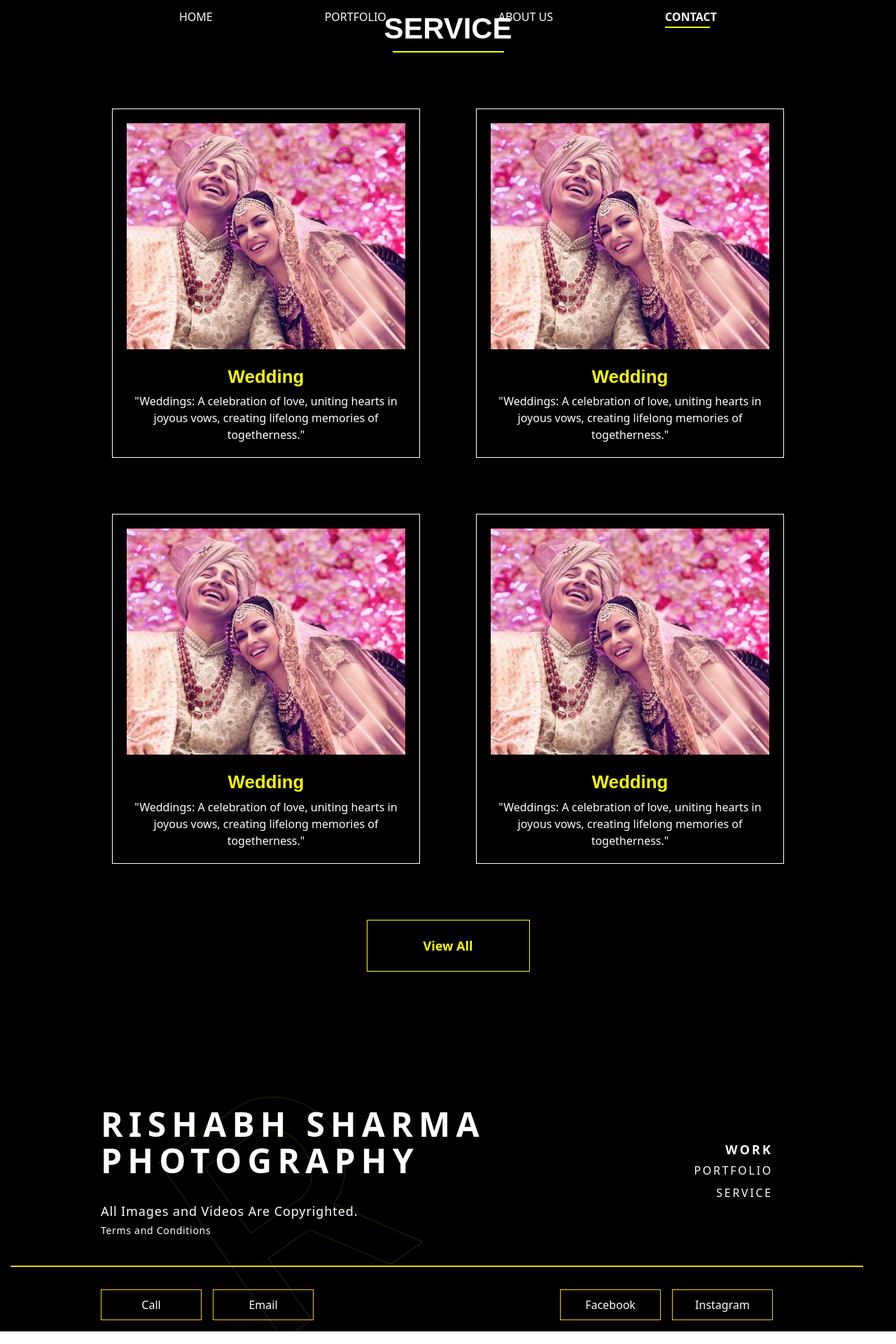
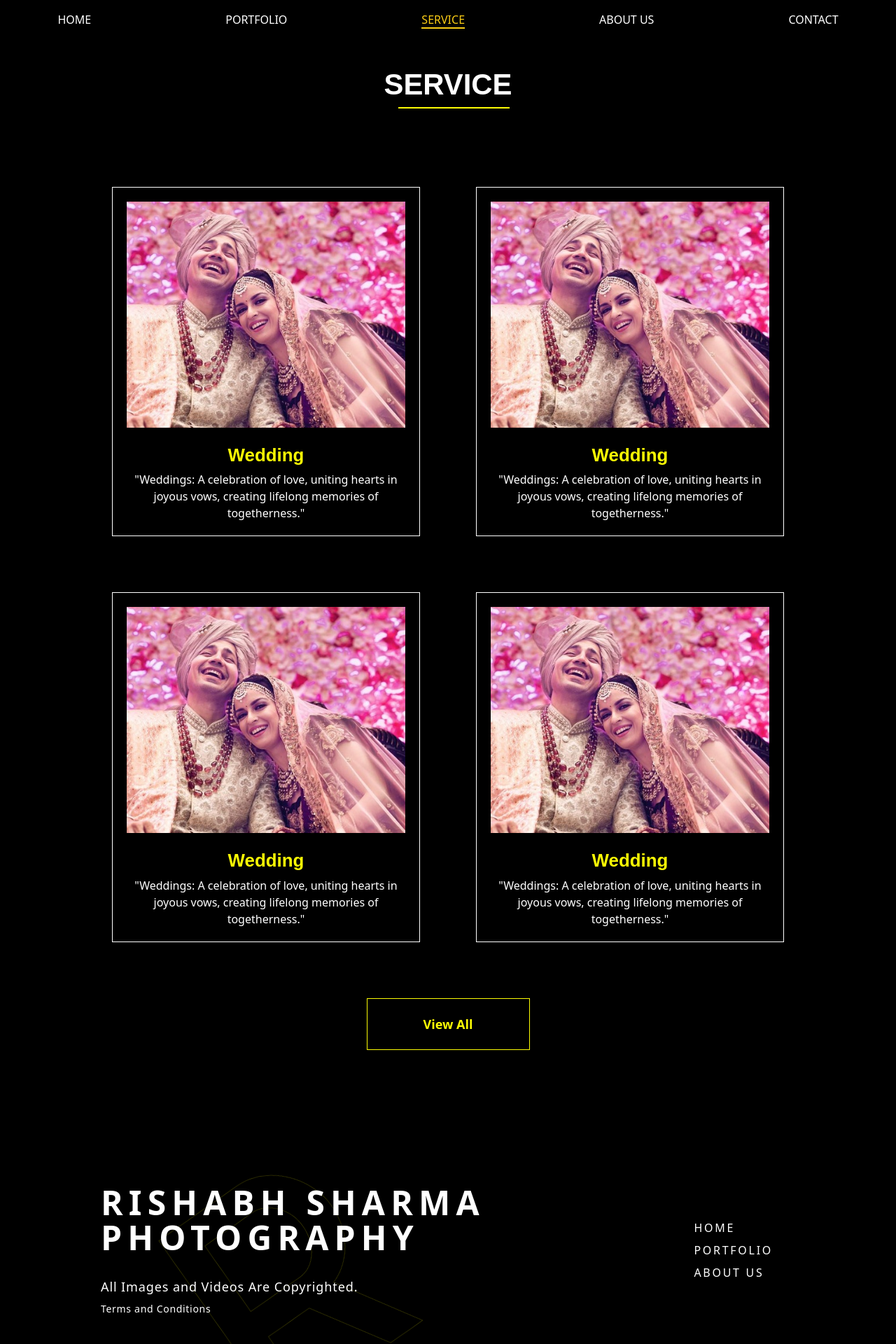
Before and after one commit to Ta-Run/weddingPortoflio, a React (Create React App) app: page /service in a window 1280 px wide. Shown: the top 1920 px of the page at 70% size. Built offline with nearby package versions, Linux system fonts and the light colour scheme.

Commit message:
Add footer component and resolve merge conflicts

```diff
--- a/src/App.js
+++ b/src/App.js
@@ -1,18 +1,21 @@
-import React from 'react';
-import { BrowserRouter as Router, Routes, Route } from 'react-router-dom';
-import Home from './componenets/home.jsx';
-import Portfolio from './componenets/portfolio.jsx';
-import Service from './componenets/service.jsx';
-import AboutUs from './componenets/aboutUs.jsx';
-import Footer from './componenets/footer.jsx';
-import Header from './componenets/header.jsx';
-import './App.css';
+// App.jsx
+import React, { useRef } from "react";
+import { BrowserRouter as Router, Routes, Route } from "react-router-dom";
+import Home from "./componenets/home.jsx";
+import Portfolio from "./componenets/portfolio.jsx";
+import Service from "./componenets/service.jsx";
+import AboutUs from "./componenets/aboutUs.jsx";
+import Footer from "./componenets/footer.jsx";
+import Header from "./componenets/header.jsx";
+import "./App.css";
 
 function App() {
+  const footerRef = useRef(null); // Reference for the footer
+
   return (
     <Router>
       <div className="flex flex-col min-h-screen bg-black text-white">
-        <Header />
+        <Header footerRef={footerRef} /> {/* Pass footerRef to Header */}
         <main className="flex-grow">
           <Routes>
             <Route path="/" element={<Home />} />
@@ -21,8 +24,7 @@ function App() {
             <Route path="/about-us" element={<AboutUs />} />
           </Routes>
         </main>
-        <Footer />
-
+        <Footer ref={footerRef} /> {/* Attach ref to Footer */}
       </div>
     </Router>
   );
--- a/src/componenets/footer.jsx
+++ b/src/componenets/footer.jsx
@@ -1,62 +1,94 @@
-import React from "react";
-import image from "../assests/ccc128.jpg";
+import React, { forwardRef } from "react";
+import { useNavigate, useLocation } from "react-router-dom"; // Import useLocation to get current path
+import image from "../assests/ccc128.jpg"; // Adjust the path if needed
 
-function Footer() {
+const Footer = forwardRef((props, ref) => {
+  const navigate = useNavigate(); // Hook to navigate
+  const location = useLocation(); // Hook to get current location
+
+  // Define the active path
+  const activePath = location.pathname; // This gets the current active path
+
+  // Define routes
+  const routes = [
+    { path: "/", name: "HOME" },
+    { path: "/portfolio", name: "PORTFOLIO" },
+    { path: "/service", name: "SERVICE" },
+    { path: "/about-us", name: "ABOUT US" },
+  ];
+
+  // Function to handle page change
+  const handlePageChange = (path) => {
+    navigate(path); // Navigate to the selected path
+  };
+
   return (
-    <footer className="bg-red relative w-full text-white mt-40 bg-black overflow-hidden">
+    <footer
+      ref={ref}
+      className="relative w-full text-white mt-40 bg-black overflow-hidden"
+    >
       {/* Watermark as background */}
       <div className="absolute inset-0 h-full w-full overflow-hidden">
-        {" "}
-        {/* Add h-full and w-full */}
         <div
           className="absolute transform rotate-[-6deg]"
           style={{
-            width: "450px", // Adjusted width
-            height: "612px", // Adjusted height
-            top: "-145px", // Fine-tuned top value to balance positioning
-            left: "181px", // Adjust left to show the image properly
+            width: "450px",
+            height: "612px",
+            top: "-145px",
+            left: "181px",
             backgroundImage: `url(${image})`,
-            backgroundSize: "cover", // Ensures the image covers the div without leaving white space
-            backgroundPosition: "center", // Centers the image both horizontally and vertically
-            backgroundRepeat: "no-repeat", // No repeat to avoid duplication of image
+            backgroundSize: "cover",
+            backgroundPosition: "center",
+            backgroundRepeat: "no-repeat",
           }}
         ></div>
       </div>
 
       {/* Footer Content */}
-      <div className="relative z-10 container mx-auto p-4 flex justify-between">
-        <div className="pl-32">
-          <h1 className="text-left font-bold text-5xl leading-[52px] tracking-[0.17em]">
+      <div className="relative z-10 container mx-auto p-4 flex flex-col md:flex-row justify-between items-center text-center md:text-left">
+        {/* Left Section */}
+        <div className="mb-4 md:mb-0 md:pl-32 w-full md:w-auto">
+          <h1 className="font-bold text-5xl leading-[52px] tracking-[0.17em]">
             RISHABH SHARMA
           </h1>
-          <h2 className="text-left font-bold text-5xl leading-[52px] tracking-[0.17em] mb-4">
+          <h2 className="font-bold text-4xl md:text-5xl leading-[52px] tracking-[0.17em] mb-4">
             PHOTOGRAPHY
           </h2>
-          <p className="text-lg mt-8 tracking-[0.05em] opacity-100 w-96 h-6">
+          <p className="text-lg mt-8 tracking-[0.05em] opacity-100">
             All Images and Videos Are Copyrighted.
           </p>
           <p className="text-sm mt-2 tracking-[0.05em]">Terms and Conditions</p>
         </div>
 
-        {/* Work Section */}
-        <div className="flex flex-col items-end justify-center text-right pr-40">
-          <h2 className="text-lg font-bold tracking-[0.17em]">WORK</h2>
+        {/* Navigation Links */}
+        <div className="flex flex-col items-center md:items-end justify-center pr-0 md:pr-40 w-full md:w-auto">
           <ul className="list-none">
-            <li className="py-1 tracking-[0.17em]">PORTFOLIO</li>
-            <li className="py-1 tracking-[0.17em]">SERVICE</li>
+            {routes
+              .filter((route) => route.path !== activePath) // Exclude the active page
+              .map((route) => (
+                <li key={route.path} className="py-1 tracking-[0.17em]">
+                  <button
+                    onClick={() => handlePageChange(route.path)}
+                    className="text-white hover:text-yellow-400 transition-colors duration-300"
+                  >
+                    {route.name}
+                  </button>
+                </li>
+              ))}
           </ul>
         </div>
       </div>
 
       {/* Centered Yellow Line */}
-      <div className="relative z-20 flex justify-center mt-4">
-        <div className="border-t-2 border-yellow-400 w-[1218px] mt-2 mr-8"></div>
-      </div>
+     <div className="relative z-20 flex justify-center mt-4">
+  <div className="border-t-2 border-yellow-400 w-[1218px] mt-2 mx-auto md:mx-0 md:mr-8"></div>
+</div>
 
-      {/* Button Layout Below the Yellow Line */}
-      <div className="relative z-10 container mx-auto p-4 flex justify-between mt-4">
+
+      {/* Buttons Layout Below the Yellow Line */}
+      <div className="relative z-10 container mx-auto p-4 flex flex-col sm:flex-row justify-between mt-4">
         {/* Call and Email Buttons */}
-        <div className="flex space-x-4 ml-32">
+        <div className="flex space-x-4 ml-0 sm:ml-32 mb-4 sm:mb-0 justify-center sm:justify-start">
           <a href="tel:+1234567890">
             <button className="border border-yellow-400 text-white hover:bg-yellow-500 hover:text-black transition-colors duration-300 w-36 h-11">
               Call
@@ -73,8 +105,8 @@ function Footer() {
           </a>
         </div>
 
-        {/* Facebook and Instagram Buttons */}
-        <div className="flex space-x-4 mr-40">
+        {/* Social Media Buttons */}
+        <div className="flex space-x-4 mr-0 sm:mr-40 justify-center sm:justify-start">
           <a
             href="https://www.facebook.com/"
             target="_blank"
@@ -97,6 +129,6 @@ function Footer() {
       </div>
     </footer>
   );
-}
+});
 
 export default Footer;
--- a/src/componenets/header.jsx
+++ b/src/componenets/header.jsx
@@ -1,52 +1,238 @@
-import React from 'react';
-import { NavLink, useLocation } from 'react-router-dom';
+import React, { useState } from "react";
+import { NavLink } from "react-router-dom";
 
-const Header = () => {
-  const location = useLocation(); // Get current location
+const Header = ({ footerRef }) => {
+  const [activeLink, setActiveLink] = useState("");
+  const [isMobileMenuOpen, setIsMobileMenuOpen] = useState(false);
+
+  const handleScrollToFooter = () => {
+    if (footerRef.current) {
+      footerRef.current.scrollIntoView({ behavior: "smooth" });
+      setActiveLink("contact");
+      setIsMobileMenuOpen(false);
+    }
+  };
+
+  const toggleMobileMenu = () => {
+    setIsMobileMenuOpen(!isMobileMenuOpen);
+  };
 
   return (
-    <header className="absolute top-0 left-0 right-0 bg-transparent text-white py-3 z-50 transition-colors duration-300 ease-in-out">
-      <nav className="container mx-auto flex justify-center items-center px-8">
-        <ul className="flex space-x-24 justify-between w-full max-w-3xl">
-          <li className="relative group">
+    <header className="absolute top-0 left-0 right-0 bg-transparent text-white py-4 z-50">
+      <nav className="container mx-auto px-6 md:px-8 flex items-center">
+        {/* Mobile Menu Button */}
+        <div className="md:hidden mb-2">
+          <button
+            onClick={toggleMobileMenu}
+            className="focus:outline-none text-4xl ml-4" // Increased size
+          >
+            <span className="text-white">
+              {isMobileMenuOpen ? (
+                <svg
+                  xmlns="http://www.w3.org/2000/svg"
+                  className="h-8 w-8" // Increased size
+                  fill="none"
+                  viewBox="0 0 24 24"
+                  stroke="currentColor"
+                  strokeWidth="2.5" // Increased stroke width
+                >
+                  <path strokeLinecap="round" strokeLinejoin="round" d="M6 18L18 6M6 6l12 12" />
+                </svg>
+              ) : (
+                <svg
+                  xmlns="http://www.w3.org/2000/svg"
+                  className="h-8 w-8" // Increased size
+                  fill="none"
+                  viewBox="0 0 24 24"
+                  stroke="currentColor"
+                  strokeWidth="2.5" // Increased stroke width
+                >
+                  <path strokeLinecap="round" strokeLinejoin="round" d="M4 6h16M4 12h16m-7 6h7" />
+                </svg>
+              )}
+            </span>
+          </button>
+        </div>
+
+        {/* Navbar Links for Desktop */}
+        <ul className="hidden md:flex flex-row items-center gap-4 md:gap-[12rem] mx-auto">
+          <li>
             <NavLink
               to="/"
-              className={({ isActive }) => `hover:text-gray-300 cursor-pointer ${isActive ? 'font-bold' : ''}`}
+              className={({ isActive }) =>
+                `hover:text-gray-300 transition-all duration-300 ${
+                  isActive || activeLink === "home"
+                    ? "text-yellow-400 border-b-2 border-yellow-400"
+                    : ""
+                }`
+              }
+              onClick={() => {
+                setActiveLink("home");
+              }}
             >
               HOME
             </NavLink>
-            <div className={`absolute left-0 bottom-[-4px] h-[2px] transition-all duration-300 ${location.pathname === '/' ? 'w-12 bg-[#FCFC04]' : 'w-0'}`}></div>
           </li>
-          <li className="relative group">
+          <li>
             <NavLink
               to="/portfolio"
-              className={({ isActive }) => `hover:text-gray-300 cursor-pointer ${isActive ? 'font-bold' : ''}`}
+              className={({ isActive }) =>
+                `hover:text-gray-300 transition-all duration-300 ${
+                  isActive || activeLink === "portfolio"
+                    ? "text-yellow-400 border-b-2 border-yellow-400"
+                    : ""
+                }`
+              }
+              onClick={() => {
+                setActiveLink("portfolio");
+              }}
             >
               PORTFOLIO
             </NavLink>
-            <div className={`absolute left-0 bottom-[-4px] h-[2px] transition-all duration-300 ${location.pathname === '/portfolio' ? 'w-20 bg-[#FCFC04]' : 'w-0'}`}></div>
           </li>
-          <li className="relative group">
+          <li>
+            <NavLink
+              to="/service"
+              className={({ isActive }) =>
+                `hover:text-gray-300 transition-all duration-300 ${
+                  isActive || activeLink === "service"
+                    ? "text-yellow-400 border-b-2 border-yellow-400"
+                    : ""
+                }`
+              }
+              onClick={() => {
+                setActiveLink("service");
+              }}
+            >
+              SERVICE
+            </NavLink>
+          </li>
+          <li>
             <NavLink
               to="/about-us"
-              className={({ isActive }) => `hover:text-gray-300 cursor-pointer ${isActive ? 'font-bold' : ''}`}
+              className={({ isActive }) =>
+                `hover:text-gray-300 transition-all duration-300 ${
+                  isActive || activeLink === "about-us"
+                    ? "text-yellow-400 border-b-2 border-yellow-400"
+                    : ""
+                }`
+              }
+              onClick={() => {
+                setActiveLink("about-us");
+              }}
             >
               ABOUT US
             </NavLink>
-            <div className={`absolute left-0 bottom-[-4px] h-[2px] transition-all duration-300 ${location.pathname === '/about-us' ? 'w-20 bg-[#FCFC04]' : 'w-0'}`}></div>
           </li>
-          <li className="relative group">
+          <li>
+            <button
+              onClick={handleScrollToFooter}
+              className={`hover:text-gray-300 transition-all duration-300 ${
+                activeLink === "contact"
+                  ? "text-yellow-400 border-b-2 border-yellow-400"
+                  : ""
+              }`}
+            >
+              CONTACT
+            </button>
+          </li>
+        </ul>
+
+        {/* Side Menu for Mobile */}
+        <ul
+          className={`flex flex-col items-center justify-center gap-[3rem] transition-all duration-500 ease-in-out fixed top-16 left-6 bg-black w-48 h-[440px] p-4 rounded-lg shadow-lg ${
+            isMobileMenuOpen ? "block" : "hidden"
+          } md:hidden`}
+        >
+          <li>
+            <NavLink
+              to="/"
+              className={({ isActive }) =>
+                `hover:text-gray-300 transition-all duration-300 ${
+                  isActive || activeLink === "home"
+                    ? "text-yellow-400 border-b-2 border-yellow-400"
+                    : ""
+                }`
+              }
+              onClick={() => {
+                setActiveLink("home");
+                setIsMobileMenuOpen(false); // Close mobile menu on link click
+              }}
+            >
+              HOME
+            </NavLink>
+          </li>
+          <li>
+            <NavLink
+              to="/portfolio"
+              className={({ isActive }) =>
+                `hover:text-gray-300 transition-all duration-300 ${
+                  isActive || activeLink === "portfolio"
+                    ? "text-yellow-400 border-b-2 border-yellow-400"
+                    : ""
+                }`
+              }
+              onClick={() => {
+                setActiveLink("portfolio");
+                setIsMobileMenuOpen(false); // Close mobile menu on link click
+              }}
+            >
+              PORTFOLIO
+            </NavLink>
+          </li>
+          <li>
             <NavLink
               to="/service"
-              className={({ isActive }) => `hover:text-gray-300 cursor-pointer ${isActive ? 'font-bold' : ''}`}
+              className={({ isActive }) =>
+                `hover:text-gray-300 transition-all duration-300 ${
+                  isActive || activeLink === "service"
+                    ? "text-yellow-400 border-b-2 border-yellow-400"
+                    : ""
+                }`
+              }
+              onClick={() => {
+                setActiveLink("service");
+                setIsMobileMenuOpen(false); // Close mobile menu on link click
+              }}
+            >
+              SERVICE
+            </NavLink>
+          </li>
+          <li>
+            <NavLink
+              to="/about-us"
+              className={({ isActive }) =>
+                `hover:text-gray-300 transition-all duration-300 ${
+                  isActive || activeLink === "about-us"
+                    ? "text-yellow-400 border-b-2 border-yellow-400"
+                    : ""
+                }`
+              }
+              onClick={() => {
+                setActiveLink("about-us");
+                setIsMobileMenuOpen(false); // Close mobile menu on link click
+              }}
+            >
+              ABOUT US
+            </NavLink>
+          </li>
+          <li>
+            <button
+              onClick={() => {
+                handleScrollToFooter();
+                setIsMobileMenuOpen(false); // Close mobile menu on button click
+              }}
+              className={`hover:text-gray-300 transition-all duration-300 ${
+                activeLink === "contact"
+                  ? "text-yellow-400 border-b-2 border-yellow-400"
+                  : ""
+              }`}
             >
               CONTACT
-            </NavLink>
-            <div className={`absolute left-0 bottom-[-4px] h-[2px] transition-all duration-300 ${location.pathname === '/service' ? 'w-16 bg-[#FCFC04]' : 'w-0'}`}></div>
+            </button>
           </li>
         </ul>
       </nav>
-
     </header>
   );
 };
--- a/src/componenets/service.jsx
+++ b/src/componenets/service.jsx
@@ -4,20 +4,18 @@ const Service = () => {
   return (
     <div className="relative p-4">
       {/* Title Section */}
-      <div className="relative text-center mb-8">
+      <div className="relative text-center mb-16 mt-20 flex flex-col items-center"> {/* Changed to flex */}
         <h2 className="font-raleway text-[41.89px] font-extrabold leading-[49.18px] text-white">
           SERVICE
         </h2>
-        <div className="w-[159px] mx-auto mt-2 border-t-2 border-[#FCFC04]"></div>
+        <div className="w-[159px] mt-2 border-t-2 border-[#FCFC04] ml-4"></div> {/* Adjusted margin */}
       </div>
-
 
       <div className="px-4 md:px-8 lg:px-16 py-12">
         {/* Grid Container */}
-        <div className="mx-20 grid grid-cols-1 sm:grid-cols-2 lg:grid-cols-2 gap-20 ">
+        <div className="mx-20 grid grid-cols-1 sm:grid-cols-2 lg:grid-cols-2 gap-20">
           {/* Card 1 */}
-            <div className=" border border-[#FFFFFF] shadow-lg mx-auto p-5  w-fit " >
-              {/* <div className="flex justify-center items-center h-full"> */}
+          <div className="border border-[#FFFFFF] shadow-lg mx-auto p-5 w-fit">
             <img
               src={process.env.PUBLIC_URL + '/images/image 10.png'}
               alt="Service"
@@ -33,12 +31,10 @@ const Service = () => {
                 "Weddings: A celebration of love, uniting hearts in joyous vows, creating lifelong memories of togetherness."
               </p>
             </div>
-              {/* </div> */}
           </div>
 
           {/* Card 2 */}
-            <div className=" border border-[#FFFFFF] shadow-lg mx-auto p-5  w-fit " >
-              {/* <div className="flex justify-center items-center h-full"> */}
+          <div className="border border-[#FFFFFF] shadow-lg mx-auto p-5 w-fit">
             <img
               src={process.env.PUBLIC_URL + '/images/image 10.png'}
               alt="Service"
@@ -54,13 +50,10 @@ const Service = () => {
                 "Weddings: A celebration of love, uniting hearts in joyous vows, creating lifelong memories of togetherness."
               </p>
             </div>
-              {/* </div> */}
           </div>
 
           {/* Card 3 */}
-
-            <div className=" border border-[#FFFFFF] shadow-lg mx-auto p-5  w-fit " >
-              {/* <div className="flex justify-center items-center h-full"> */}
+          <div className="border border-[#FFFFFF] shadow-lg mx-auto p-5 w-fit">
             <img
               src={process.env.PUBLIC_URL + '/images/image 10.png'}
               alt="Service"
@@ -76,11 +69,10 @@ const Service = () => {
                 "Weddings: A celebration of love, uniting hearts in joyous vows, creating lifelong memories of togetherness."
               </p>
             </div>
-              {/* </div> */}
           </div>
+
           {/* Card 4 */}
-            <div className=" border border-[#FFFFFF] shadow-lg mx-auto p-5  w-fit " >
-              {/* <div className="flex justify-center items-center h-full"> */}
+          <div className="border border-[#FFFFFF] shadow-lg mx-auto p-5 w-fit">
             <img
               src={process.env.PUBLIC_URL + '/images/image 10.png'}
               alt="Service"
@@ -96,20 +88,16 @@ const Service = () => {
                 "Weddings: A celebration of love, uniting hearts in joyous vows, creating lifelong memories of togetherness."
               </p>
             </div>
-              {/* </div> */}
           </div>
         </div>
       </div>
 
       {/* View All Button */}
       <div className="flex justify-center mt-8">
-        <button
-          className="lg:w-[233px] lg:h-[74px] border border-[#FCFC04] text-center text-lg font-semibold text-[#FCFC04] bg-transparent hover:bg-[#FCFC04] hover:text-black transition-colors"
-        >
+        <button className="lg:w-[233px] lg:h-[74px] border border-[#FCFC04] text-center text-lg font-semibold text-[#FCFC04] bg-transparent hover:bg-[#FCFC04] hover:text-black transition-colors">
           View All
         </button>
       </div>
-
     </div>
   );
 };
```
Also changed, not shown: src/componenets/home.jsx (+8 -15 lines). Lines whose indentation alone changed are shown as unchanged.
